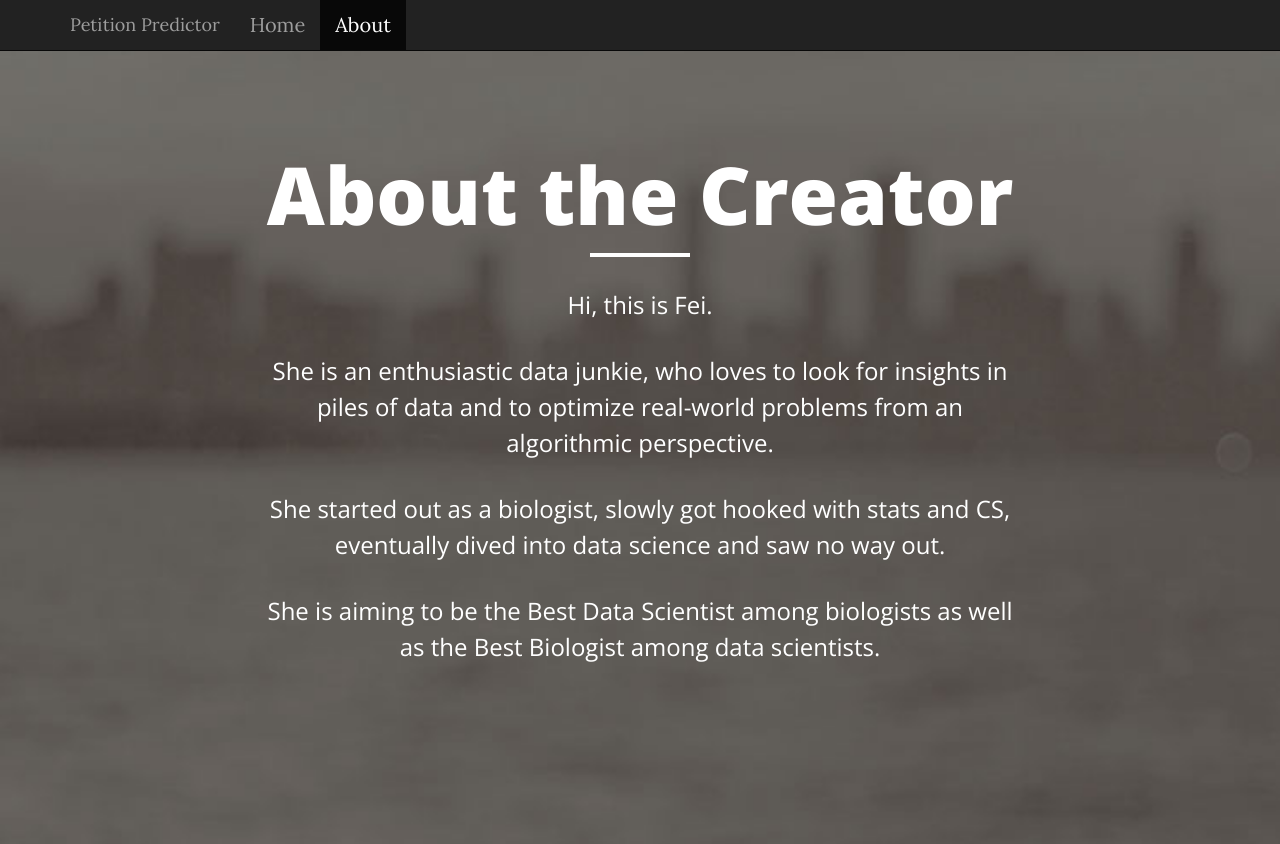
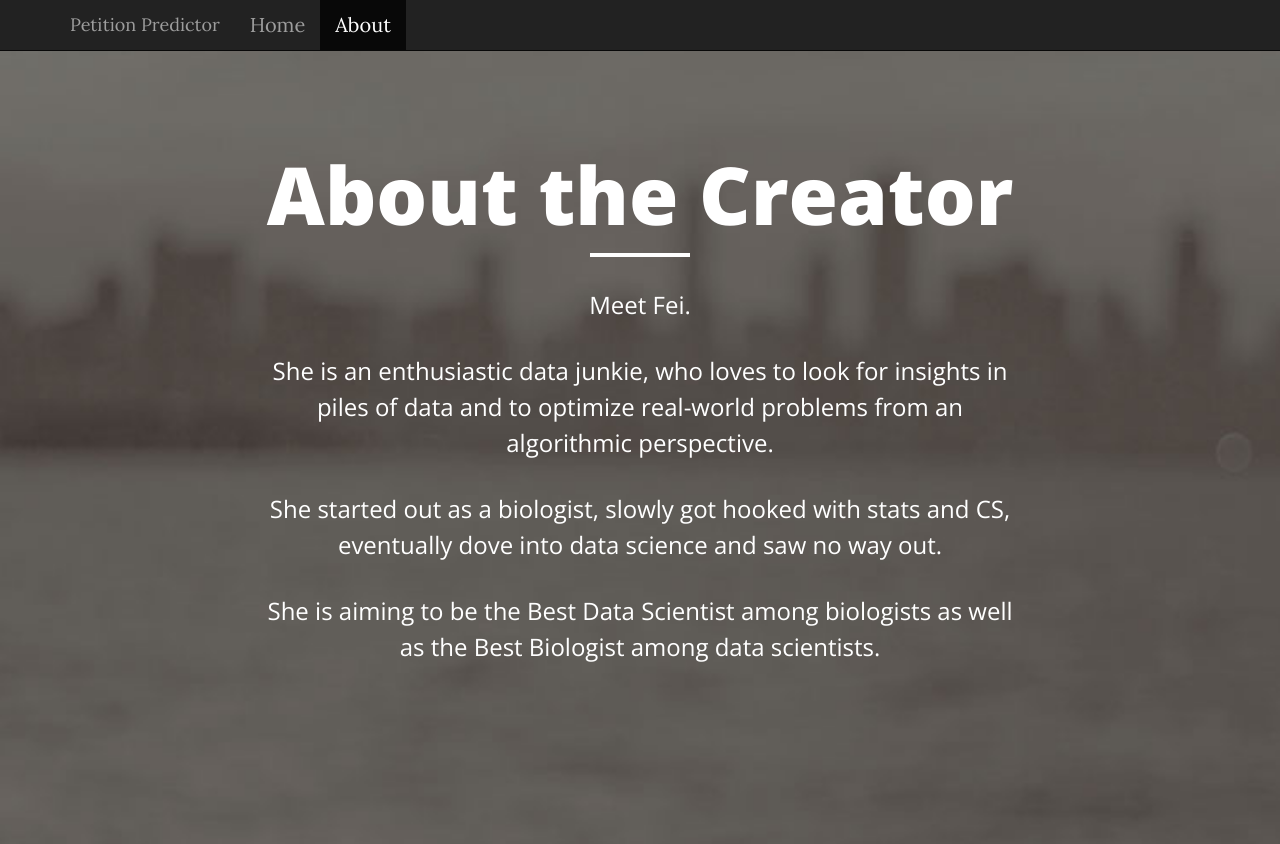
Before and after one commit to cherry8177/feifunfact, a Flask app: page / in a window 1280 px wide. Shown: the top 844 px of the page. Run offline with Flask 2, Linux system fonts and the light colour scheme; parts of the project's set-up code (start-up, migrations or seed data) failed here and were passed over; some libraries are stand-ins or nearby versions.

Commit message:
fix about me

```diff
--- a/flask_pet_pred_v2/templates/about1.html
+++ b/flask_pet_pred_v2/templates/about1.html
@@ -66,9 +66,9 @@
                     <div class="page-heading">
                         <h1>About the Creator</h1>
                         <hr class="small">
-                        <span class="subheading"><p>Hi, this is Fei.<p>
+                        <span class="subheading"><p>Meet Fei.<p>
 <p>She is an enthusiastic data junkie, who loves to look for insights in piles of data and to optimize real-world problems from an algorithmic perspective.<p>
-<p>She started out as a biologist, slowly got hooked with stats and CS, eventually dived into data science and saw no way out.<p>
+<p>She started out as a biologist, slowly got hooked with stats and CS, eventually dove into data science and saw no way out.<p>
 <p>She is aiming to be the Best Data Scientist among biologists as well as the Best Biologist among data scientists.<p> </span>
                     </div>
                 </div>
```
